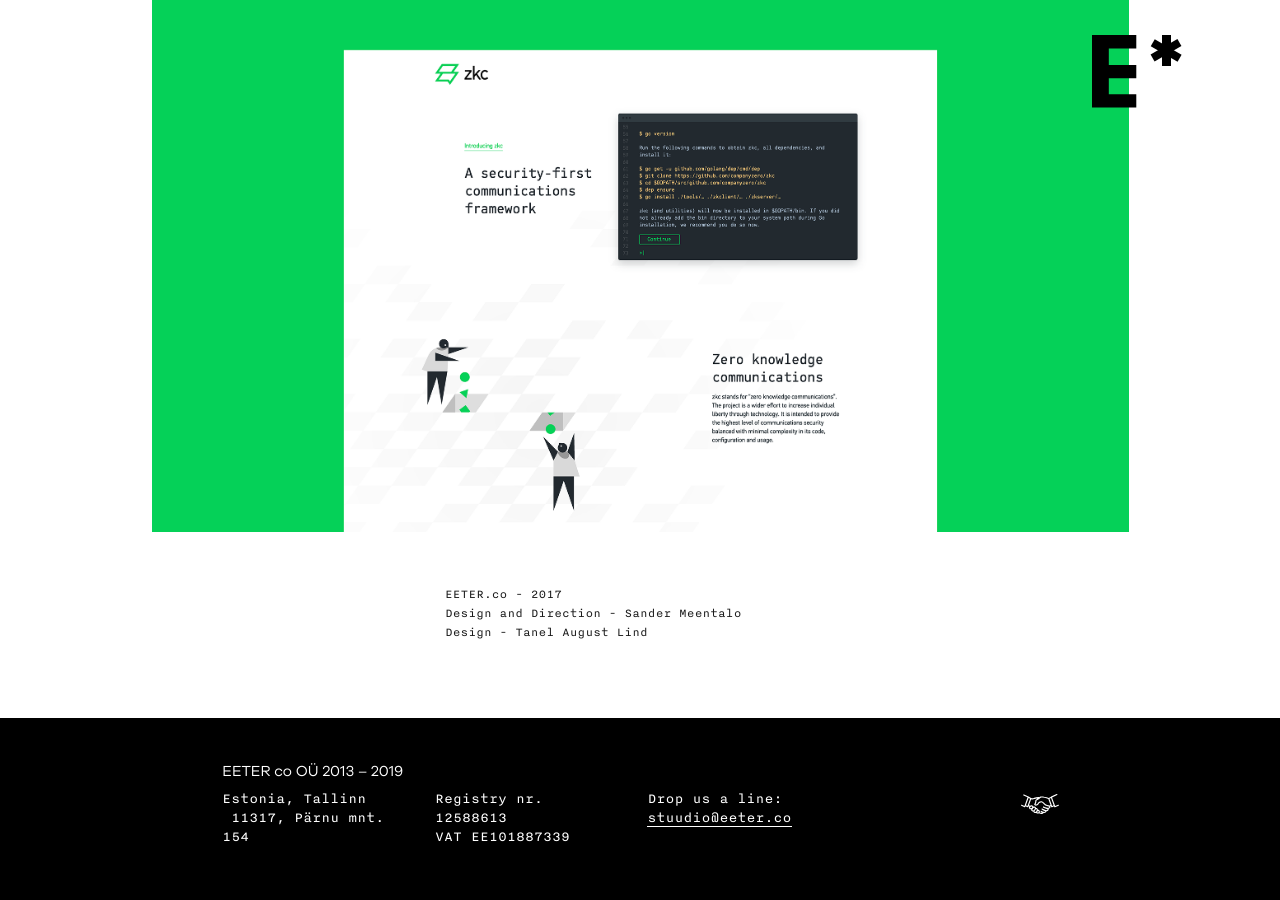
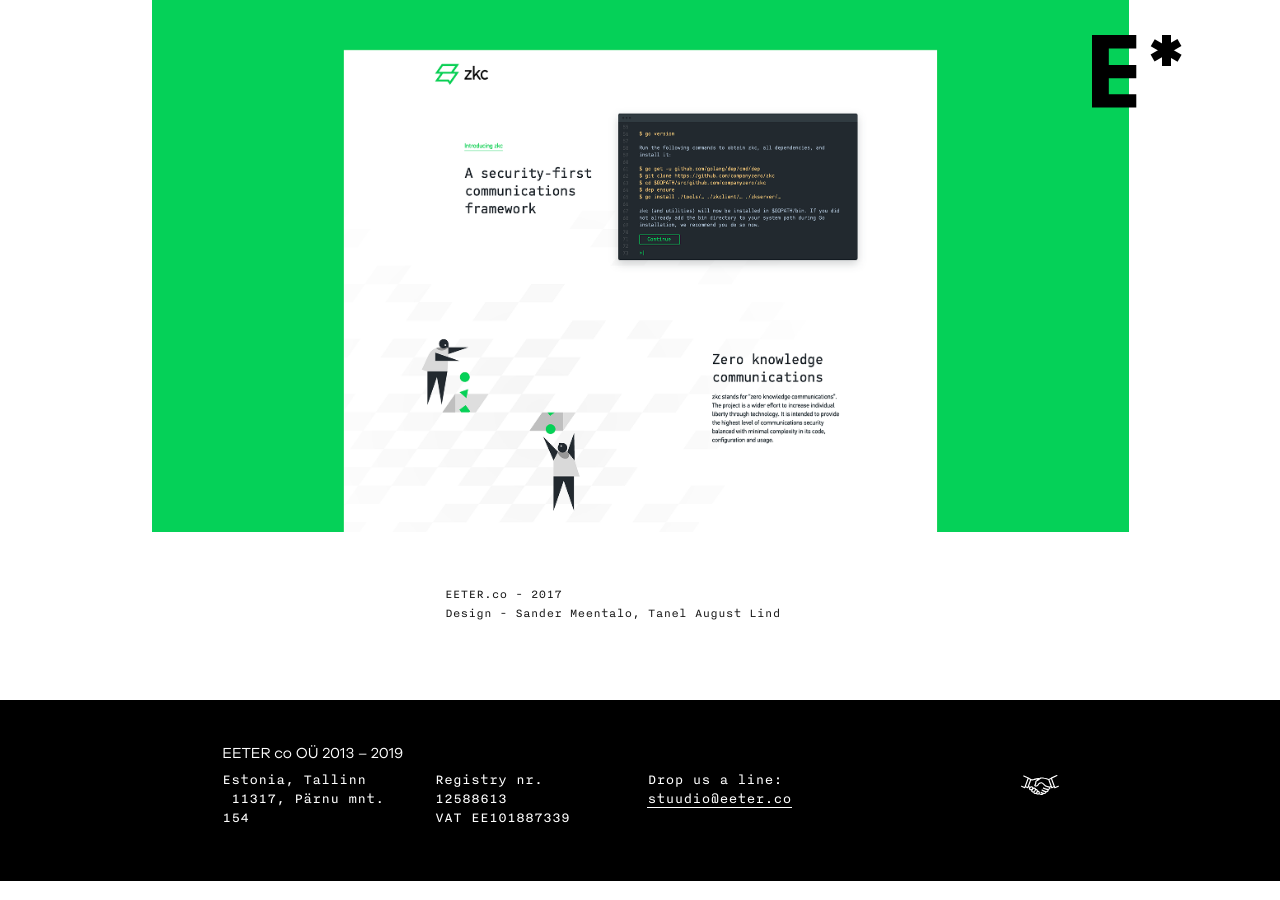
Before and after one commit to EETERCO/eeter-mainsite, a Jekyll site: the page built from _projects/zkc.markdown, in a window 1280 px wide and 900 px high, scrolled down 2350 px. Built offline with Jekyll 4.4.1, drawn with Linux system fonts in a browser that asks for light colours; nearby versions of some CDN libraries.

Commit message:
Updated Zkc

```diff
--- a/_projects/zkc.markdown
+++ b/_projects/zkc.markdown
@@ -9,9 +9,7 @@
 Extra Information: |-
   EETER.co - 2017
 
-  Design and Direction - Sander Meentalo
-
-  Design - Tanel August Lind
+  Design - Sander Meentalo, Tanel August Lind
 Featured Image: "/uploads/zkcFeature-compressor.png"
 Menu Hover Image: "/uploads/zkc-cover-3.png"
 Is Coming Soon: false
```
